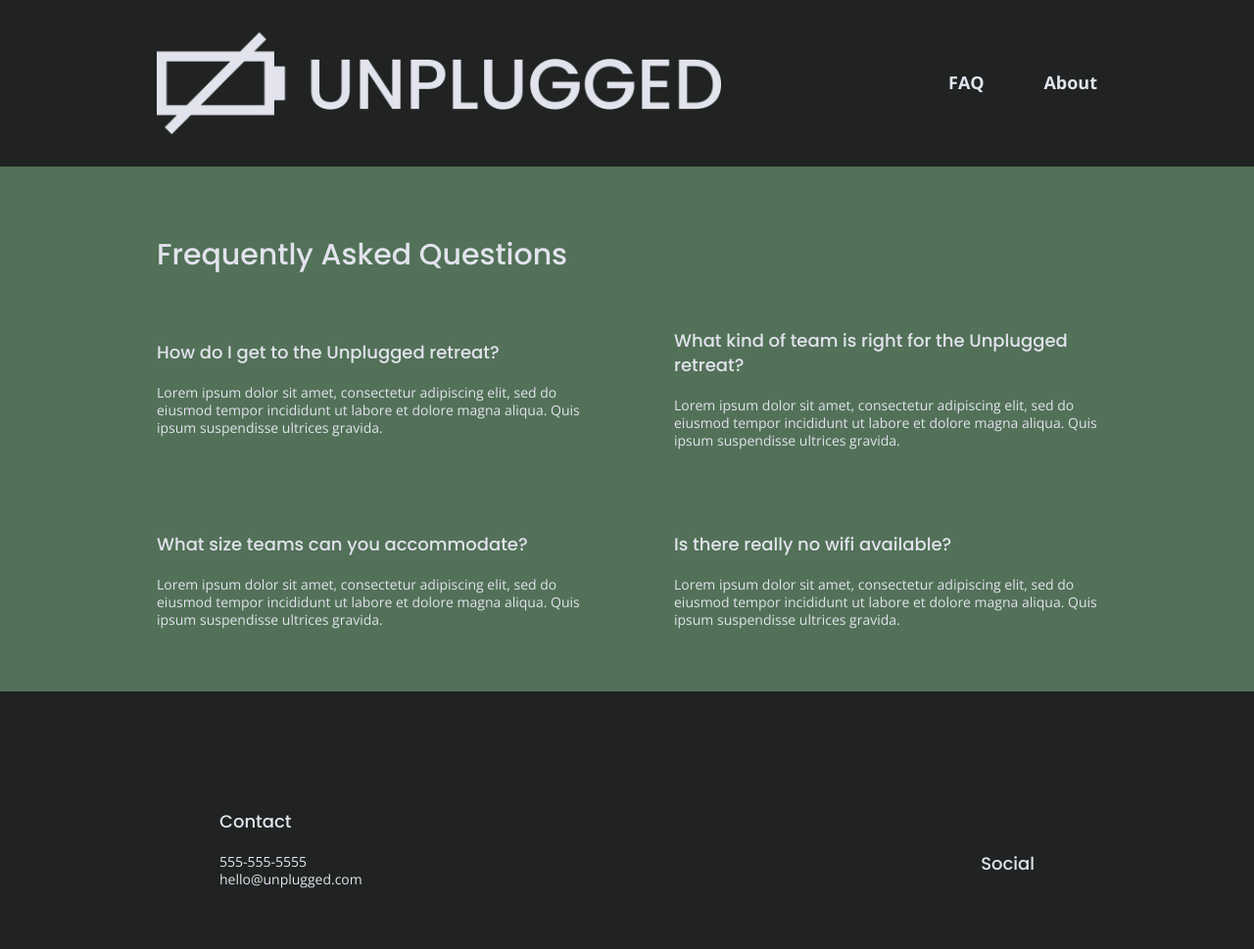
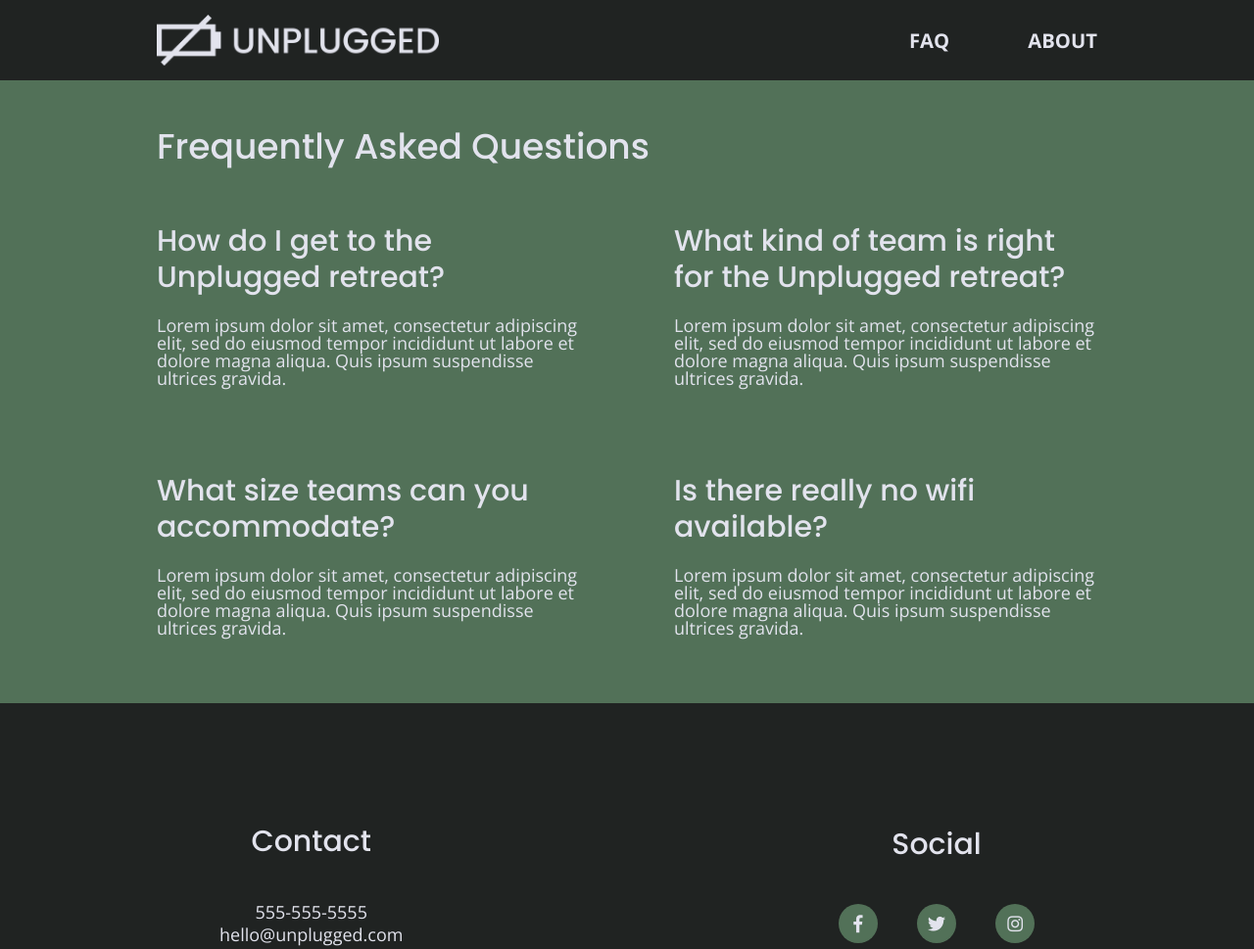
Before and after one commit to elaine-codes/unplugged-retreat-website, a website: page faq/index.html in a window 1280 px wide. Shown: the top 969 px of the page at 98% size. Drawn offline with nearby package versions, Linux system fonts and the light colour scheme.

Commit message:
correct margin errors on CSS

```diff
--- a/css/main.css
+++ b/css/main.css
@@ -84,6 +84,17 @@ textarea {
 }
 
 /* ==========================================================================
+   Browser Upgrade Prompt
+   ========================================================================== */
+
+   .browserupgrade {
+    margin: 0.2em 0;
+    background: #ccc;
+    color: #000;
+    padding: 0.2em 0;
+  }
+
+/* ==========================================================================
    Author's custom styles
    ========================================================================== */
 
@@ -94,16 +105,18 @@ html {
    }
 
 body {
+  font-size: 1em;
   font-family: 'Open Sans', sans-serif;
-  font-size: 1em;
+  color: #e2e3ed;
   text-align: left;
-  color: #e2e3ed
 }
 
 
 ul,
 ol {
   list-style-type: none;
+  margin: 0;
+  padding: 0;
 }
 
 a {
@@ -115,6 +128,7 @@ h2 {
   font-family: 'Poppins', sans-serif;
   font-size: 1.875em;
   font-weight: 500;
+  margin: 0;
 }
 
 h3,
@@ -123,6 +137,7 @@ h4 {
   margin: 20px 0;
   font-size: 1.125em;
   font-weight: 500;
+  margin: 20px 0;
 }
 
 p {
@@ -141,7 +156,6 @@ figure {
 address {
   font-style: normal;
 }
-
 
 .content-wrapper {
   width: 90%;
@@ -189,17 +203,21 @@ header figure {
 
 header nav {
   display: flex;
+  font-size: 1.125em;
+  font-weight: 700;
+  text-transform: uppercase;
   justify-content: space-around;
   align-items: center;
   flex-flow: row wrap;
   width: 60%;
-  font-weight: 700;
+
 }
 
 header nav ul {
+  width: 100%;
   display: flex;
   justify-content: space-around;
-  width: 100%;
+
 }
 
 header nav ul li {
@@ -207,6 +225,7 @@ header nav ul li {
 }
 
 footer {
+  text-align: center;
   flex-direction: column;
 }
 
@@ -221,15 +240,26 @@ footer .content-wrapper {
 
 footer .contact {
   margin-bottom: 50px;
+
 }
-
-footer .social-icons{
+  footer .social-icons {
     display: flex;
     justify-content: space-around;
     align-items: center;
   }
 
+
 footer .social-icons p {
+  background-color: #527158;
+  border-radius: 50%;
+  width: 40px;
+  height: 40px;
+  display: flex;
+  justify-content: center;
+  align-items: center;
+}
+
+footer .social-icons p i {
   display: flex;
   justify-content: center;
   align-items: center;
@@ -524,6 +554,16 @@ input[type=button] {
     margin: 100px 0;
   }
 
+  h2 {
+    font-size: 2.25em;
+    line-height: 1.333;
+  }
+
+  h3 {
+      font-size: 1.5em;
+      line-height: 1.25;
+  }
+
   /* Header */
 
   header {
@@ -535,6 +575,10 @@ input[type=button] {
   header .content-wrapper {
     justify-content:space-between;
     width: 100%;
+  }
+
+  header figure {
+    width: 30%;
   }
 
   header nav {
@@ -551,6 +595,16 @@ input[type=button] {
 
   /* Hero */
 
+  .hero-area {
+    min-height: 600px;
+  }
+
+  .hero-area h1 {
+    font-size: 3em;
+    line-height: 1;
+    margin: 0;
+}
+
   /* Aside */
   aside .content-wrapper {
     margin: 50px 0;
@@ -559,13 +613,17 @@ input[type=button] {
     flex-flow: row wrap;
   }
 
-  aside .content-wrapper form-description,
+  aside .content-wrapper .form-description,
   aside .content-wrapper .form {
     width: 40%;
     margin: 0;
   }
 
   /* Features */
+
+  .features h2 {
+    margin-bottom: 20px;
+  }
 
   .features article {
     display: flex;
@@ -579,6 +637,9 @@ input[type=button] {
     width: 50%;
   }
 
+  .features i {
+    margin-bottom: 30px;
+  }
 
   /* Reviews */
 
@@ -587,8 +648,18 @@ input[type=button] {
     justify-content: space-between;
   }
 
-  .review article div {
+  .reviews h2 {
+    width: 85%;
+  }
+
+  .reviews article figure,
+  .reviews article div {
     width: 49%;
+  }
+
+  .reviews h3 {
+    width: 75%;
+    margin: 0;
   }
 
   /* Footer */
@@ -597,14 +668,29 @@ footer .content-wrapper {
   margin: 100px 0;
   }
 
-.footer-content {
+  footer .footer-content {
     display: flex;
     justify-content: space-between;
     align-items: center;
+    flex-direction: row;
   }
 
-footer .content {
+  footer .contact {
     margin-bottom: 0;
+  }
+
+  footer h4 {
+    font-size: 1.5em;
+    margin-bottom: 40px;
+  }
+
+  footer p {
+      line-height: 1.285;
+  }
+
+  footer .social-icons {
+    width: 12.5em;
+    justify-content: space-between;
   }
 
   footer .copyright {
@@ -627,6 +713,10 @@ footer .copyright {
   width: 45%;
 }
 
+.map figure {
+  padding-bottom: 45.5%;
+}
+
 .content-section .content-wrapper h2 {
   width: 80%;
 }
@@ -635,6 +725,10 @@ footer .copyright {
   display:flex;
   justify-content:space-between ;
   align-items: flex-start;
+}
+
+.contact-content h4 {
+  font-size: 1.5em;
 }
 
    /* ========================
@@ -653,20 +747,43 @@ footer .copyright {
       width: 100%;
     }
 
-
+    .faq h4,
+    .faq p {
+        font-size: .875em;
+        line-height: 1.125;
+    }
 
 
 @media only screen and (min-width: 1200px) {
   /* Desktop styles here */
 }
 
+header {
+  padding: 15px 0;
+}
+
 .content-wrapper {
   max-width: 960px;
 }
 
+h2 {
+  font-size: 2.25em;
+}
+
+h3,
+h4 {
+    font-size: 1.875em;
+}
+
+p {
+    font-size: 1.125em;
+    line-height: 1.333;
+}
+
 /* Hero */
 .hero-area h1 {
-  width: 60%;
+  font-size: 3.75em;
+  width: 80%;
 }
 
 /* Aside */
@@ -683,24 +800,39 @@ aside .content-wrapper .form {
 /* Features */
 .features h2 {
   width: 90%;
+}
 
 .features article {
   flex-basis: 33%;
   }
 
 /* Review */
+
+.reviews h2 {
+  padding-bottom: 50px;
+}
 .review article div {
   width: 42%;
 }
 
+footer h4 {
+  font-size: 1.875em;
+}
 
 /* =============
     About Page
 ============== */
+.map figure {
+  padding-bottom: 37.5%;
+}
 
 .mission h2,
 .contact-section .content-wrapper h2 {
   width: 42%;
+}
+
+.contact-content h4 {
+  font-size: 1.875em;
 }
 
 
@@ -710,6 +842,12 @@ aside .content-wrapper .form {
 
 .faq h2 {
   width: 100%;
+}
+
+  .faq h4,
+  .faq p {
+      font-size: 1.125em;
+      line-height: 1;
   }
 
 @media print,
--- a/faq/index.html
+++ b/faq/index.html
@@ -3,28 +3,22 @@
 
 <head>
   <meta charset="utf-8">
-  <title></title>
+  <meta http-equiv="x-ua-compatible" content="ie=edge">
+  <title>Unplugged Retreat | FAQ</title>
   <meta name="description" content="">
-  <meta name="viewport" content="width=device-width, initial-scale=1">
+  <meta name="viewport" content="width=device-width, initial-scale=1, shrink-to-fit=no">
 
-  <meta property="og:title" content="">
-  <meta property="og:type" content="">
-  <meta property="og:url" content="">
-  <meta property="og:image" content="">
-
-  <link rel="manifest" href="site.webmanifest">
-  <link rel="apple-touch-icon" href="icon.png">
+  <link rel="manifest" href="../site.webmanifest">
+  <link rel="apple-touch-icon" href="../icon.png">
   <!-- Place favicon.ico in the root directory -->
   <!-- Google Fonts -->
   <link href="https://fonts.googleapis.com/css?family=Open+Sans:400,700|Poppins:500,700" rel="stylesheet">
+    <!-- FontAwesome CDN version 5.5 -->
+    <link rel="stylesheet" href="https://use.fontawesome.com/releases/v5.5.0/css/all.css">
   <link rel="stylesheet" href="../css/normalize.css">
   <link rel="stylesheet" href="../css/main.css">
+</head>
 
-  <script src="https://kit.fontawesome.com/f831eabc0d.js" crossorigin="anonymous"></script>
-
-
-
-</head>
 
 <body>
 
@@ -38,8 +32,8 @@
       <div class="header-divider"></div>
         <nav>
           <ul>
-              <li><a href="faq/index.html" target="_blank">FAQ</a></li>
-              <li><a href="about/index.html" target="_blank">About</a></li>
+              <li><a href="index.html" target="_blank">FAQ</a></li>
+              <li><a href="../about/index.html" target="_blank">About</a></li>
             </ul>
         </nav>
       </div>
@@ -94,13 +88,13 @@
                 <h4>Social</h4>
                   <div class="social-icons">
                       <p>
-                        <a href="https://www.facebook.com/yoursite" target="_blank"></a>
+                        <a href="https://www.facebook.com/Skillcrush/" target="_blank"><i class="fab fa-facebook-f"></i></a>
                       </p>
                       <p>
-                        <a href="https://www.twitter.com/Skillcrush" target="_blank"></a>
+                        <a href="https://twitter.com/Skillcrush" target="_blank"><i class="fab fa-twitter"></i></a>
                       </p>
                       <p>
-                        <a href="https://www.intagram.com/skillcrush/" target="_blank"></a>
+                        <a href="https://www.instagram.com/skillcrush/" target="_blank"><i class="fab fa-instagram"></i></a>
                       </p>
 
                       <!--- other social links here -->
```
Also changed, not shown: about/index.html (+7 -13 lines), index.html (+17 -14 lines). Lines whose indentation alone changed are shown as unchanged.
